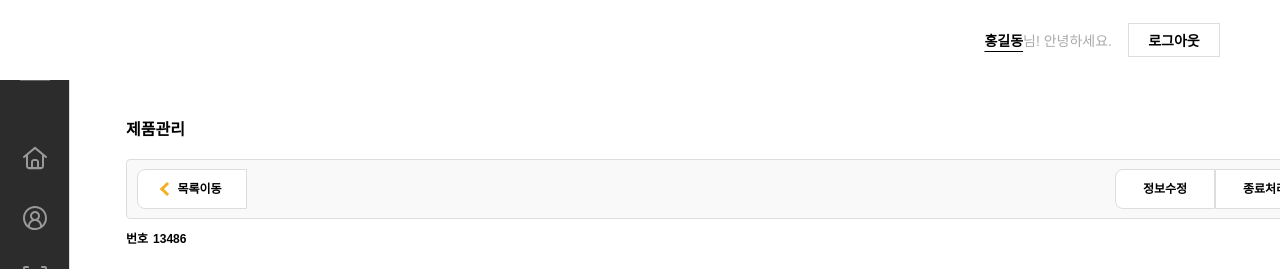
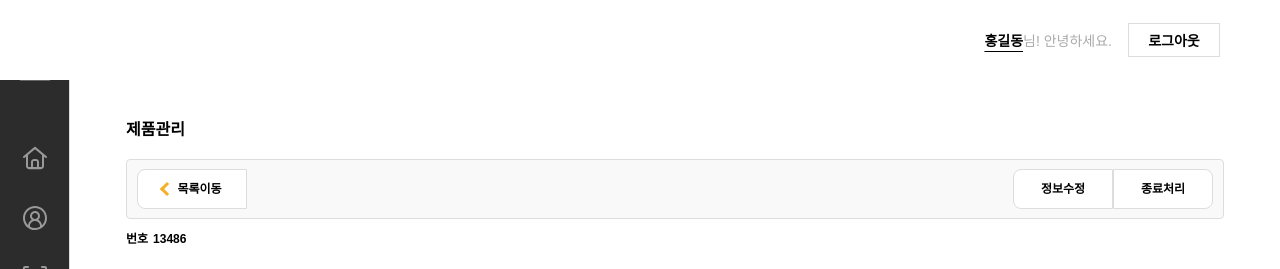
Before and after one commit to me1pik/Admin_Front, a React (Vite) app: page /productdetail/1 in a window 1280 px wide. Shown: the top 269 px of the page. Built offline with nearby package versions, Linux system fonts and the light colour scheme.

Commit message:
fix : min-width 수정
1200 -> 1000

```diff
--- a/src/components/Header/ListButtonDetailSubHeader.tsx
+++ b/src/components/Header/ListButtonDetailSubHeader.tsx
@@ -78,7 +78,7 @@ const HeaderContainer = styled.div`
   display: flex;
   align-items: center;
 
-  min-width: 1200px; /* 예시로 1200px 고정 */
+  min-width: 1000px; /* 예시로 1200px 고정 */
   min-height: 60px;
   background: #f9f9f9;
   border: 1px solid #dddddd;
```
